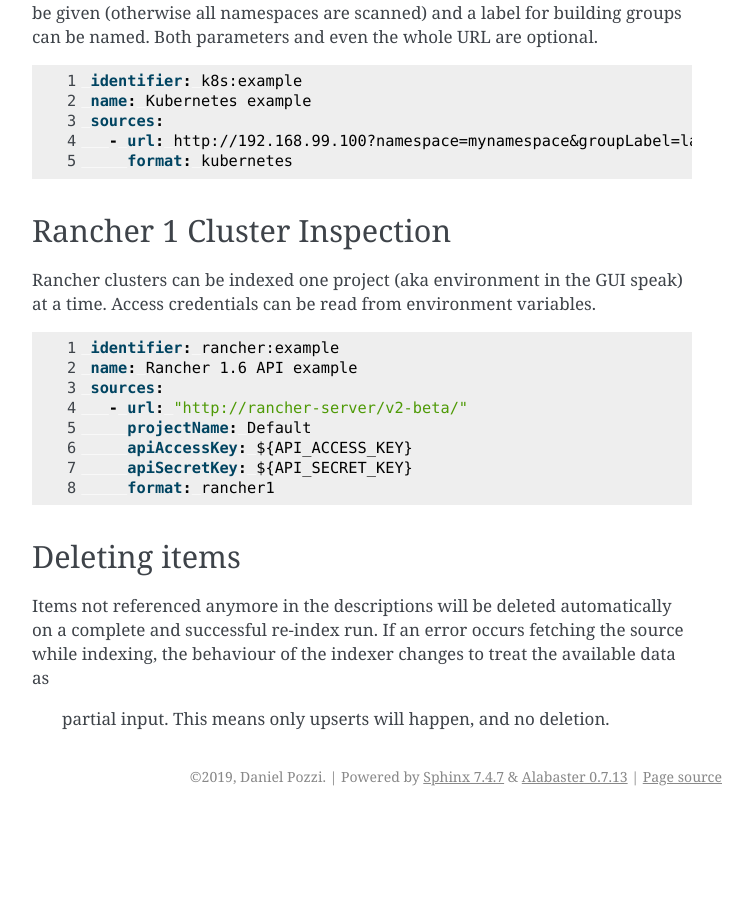
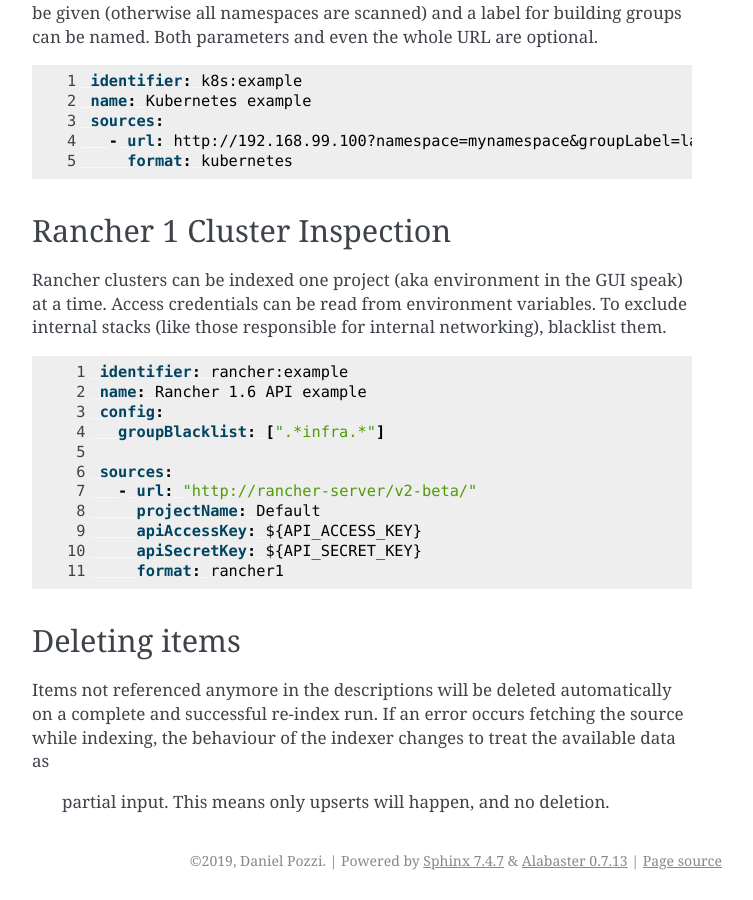
Before and after one commit to dedica-team/nivio, a Sphinx documentation site: the page built from docs/source/install.rst, in a window 1280 px wide and 900 px high, scrolled down 2291 px. Shown: the whole window, without its empty margins (388-1141 px from the left). Built offline with Sphinx 7.4.7, drawn with Linux system fonts in a browser that asks for light colours; before the commit the page ends 3107 px from its top, so only the background shows below that.

Commit message:
[#51] cleanup, extended docs

```diff
--- a/docs/source/install.rst
+++ b/docs/source/install.rst
@@ -122,13 +122,16 @@ Rancher 1 Cluster Inspection
 ----------------------------
 
 Rancher clusters can be indexed one project (aka environment in the GUI speak) at a time. Access credentials can be read
-from environment variables.
+from environment variables. To exclude internal stacks (like those responsible for internal networking), blacklist them.
 
 .. code-block:: yaml
    :linenos:
 
     identifier: rancher:example
     name: Rancher 1.6 API example
+    config:
+      groupBlacklist: [".*infra.*"]
+
     sources:
       - url: "http://rancher-server/v2-beta/"
         projectName: Default
```
Also changed, not shown: 1 other file.
